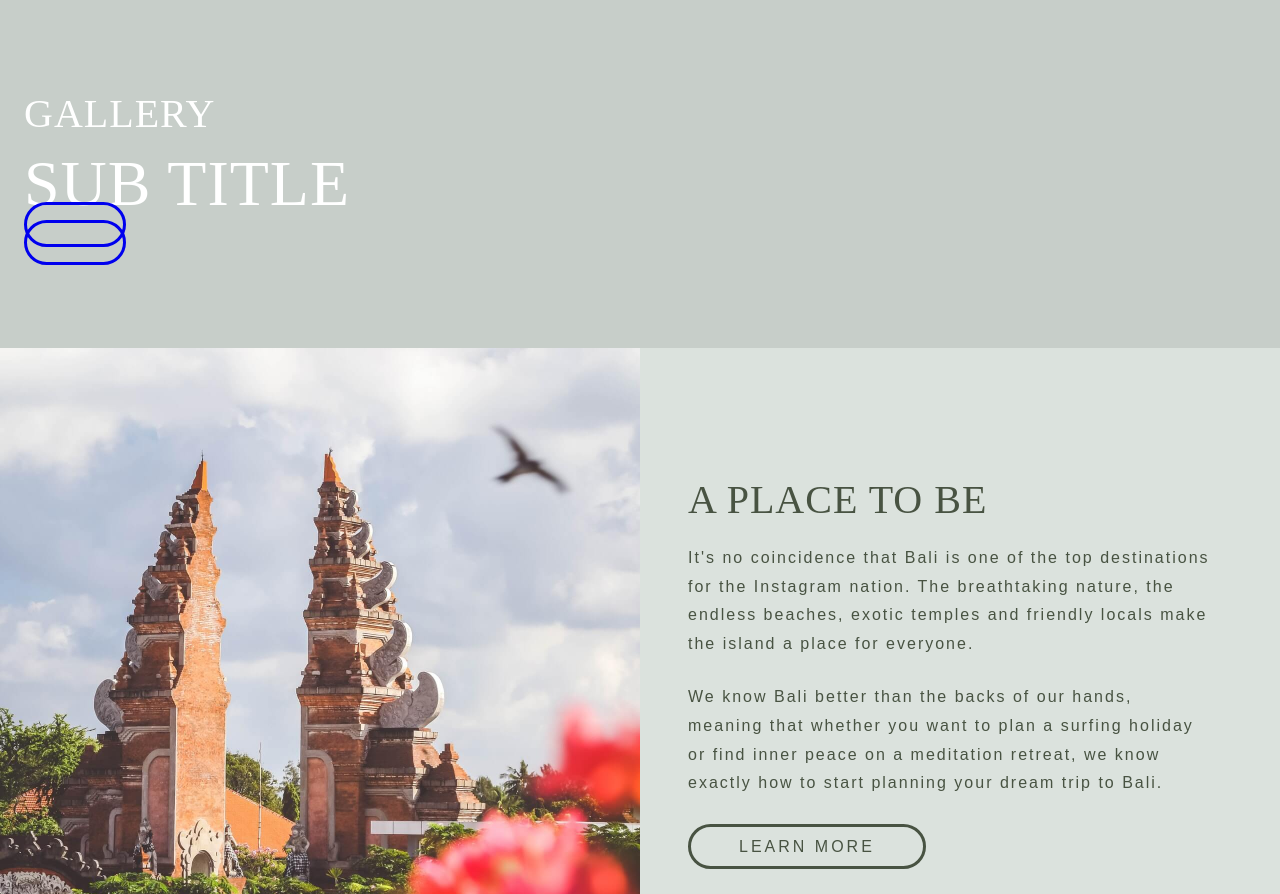
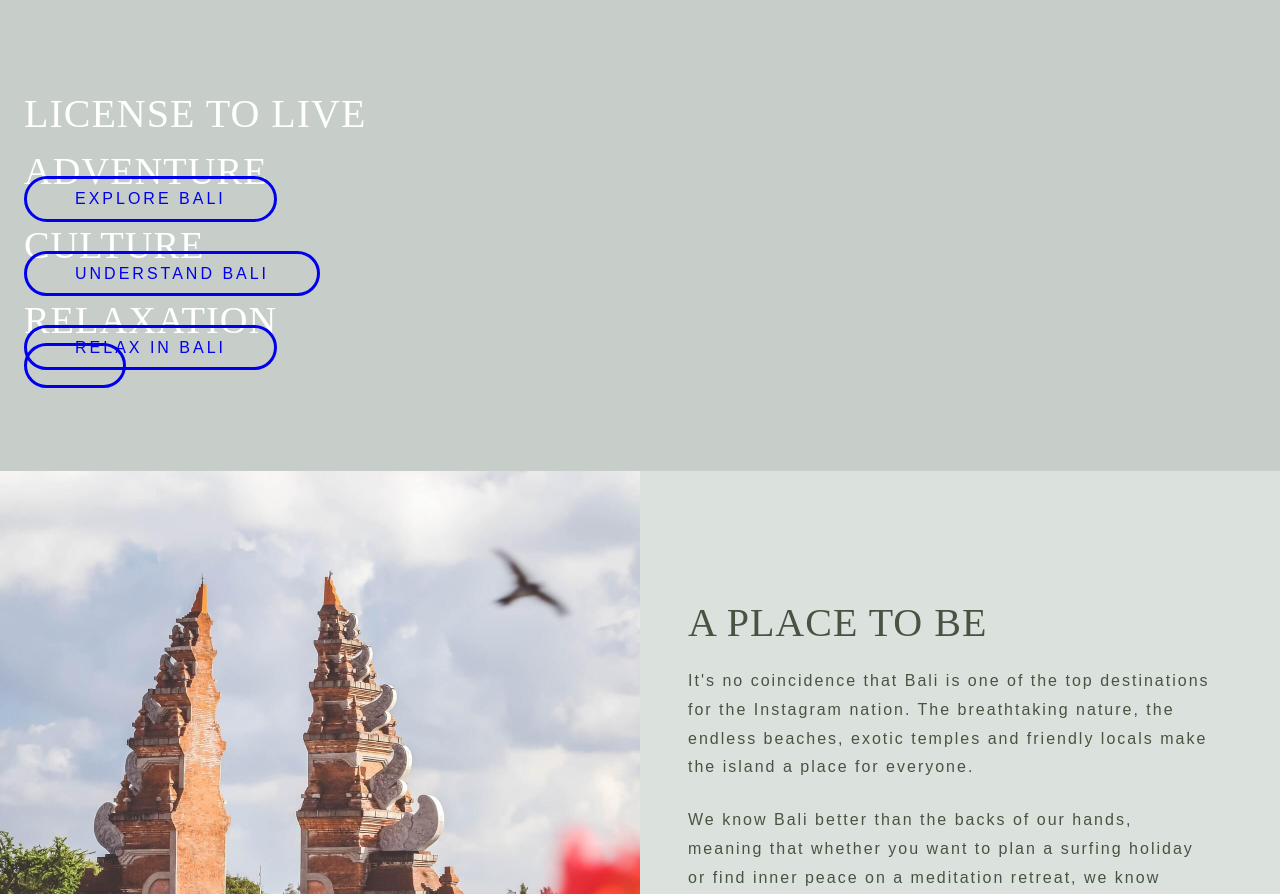
Before and after one commit to SutheeDev/react-poveda, a React (Vite) app in the folder client/: page / in a window 1280 px wide. Shown: the part 817-1711 px from the top of the page. Built offline with nearby package versions, Linux system fonts and the light colour scheme.

Commit message:
created GalleryColumn component

```diff
--- a/client/src/components/Gallery.jsx
+++ b/client/src/components/Gallery.jsx
@@ -1,17 +1,24 @@
 import styled from "styled-components";
-import { Button } from "../components";
+import { Button, GalleryColumn } from "../components";
 
-const Gallery = ({ title }) => {
+const Gallery = ({
+  title,
+  subTitle1,
+  subTitle2,
+  subTitle3,
+  bgColor,
+  btnText1,
+  btnText2,
+  btnText3,
+}) => {
   return (
-    <Wrapper>
+    <Wrapper bgColor={bgColor}>
       <div className="container">
-        <h1 className="title">Gallery</h1>
+        <h1 className="title">{title}</h1>
         <div className="gallery-columns">
-          <div className="gallery-column">
-            <img src="" alt="" />
-            <h1>Sub Title</h1>
-            <Button />
-          </div>
+          <GalleryColumn subTitle={subTitle1} btnText={btnText1} />
+          <GalleryColumn subTitle={subTitle2} btnText={btnText2} />
+          <GalleryColumn subTitle={subTitle3} btnText={btnText3} />
         </div>
         <Button />
       </div>
--- /dev/null
+++ b/client/src/components/GalleryColumn.jsx
@@ -0,0 +1,15 @@
+import styled from "styled-components";
+import { Button } from "../components";
+
+const GalleryColumn = ({ subTitle, btnText }) => {
+  return (
+    <Wrapper className="gallery-column">
+      <img src="" alt="" />
+      <h2>{subTitle}</h2>
+      <Button text={btnText} />
+    </Wrapper>
+  );
+};
+export default GalleryColumn;
+
+const Wrapper = styled.div``;
--- a/client/src/components/index.jsx
+++ b/client/src/components/index.jsx
@@ -4,3 +4,4 @@ export { default as Hero } from "./Hero";
 export { default as Button } from "./Button";
 export { default as Article } from "./Article";
 export { default as Gallery } from "./Gallery";
+export { default as GalleryColumn } from "./GalleryColumn";
--- a/client/src/pages/Landing.jsx
+++ b/client/src/pages/Landing.jsx
@@ -18,7 +18,16 @@ const Landing = () => {
         paragraph={`Crave new adventures, mystical experiences and relaxing beaches? You need to visit Bali. We make sure that you’ll get an experience you'll never forget.`}
       />
 
-      <Gallery></Gallery>
+      <Gallery
+        title="license to live"
+        subTitle1="adventure"
+        subTitle2="culture"
+        subTitle3="relaxation"
+        btnText1="explore bali"
+        btnText2="understand bali"
+        btnText3="relax in bali"
+        bgColor="var(--grey)"
+      />
 
       <Article
         title="a place to be"
```
